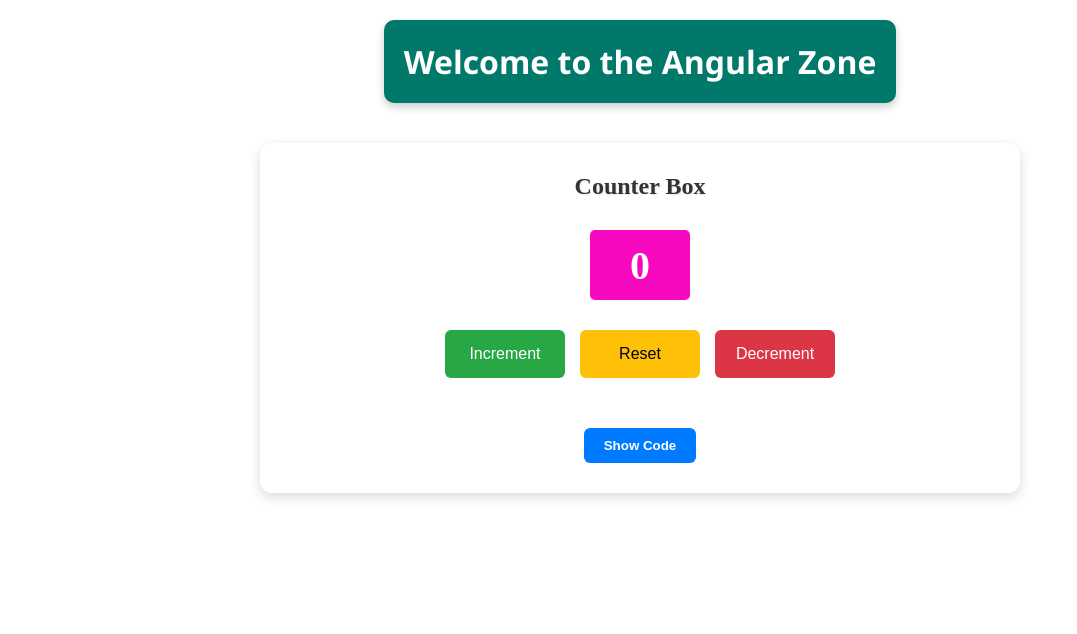
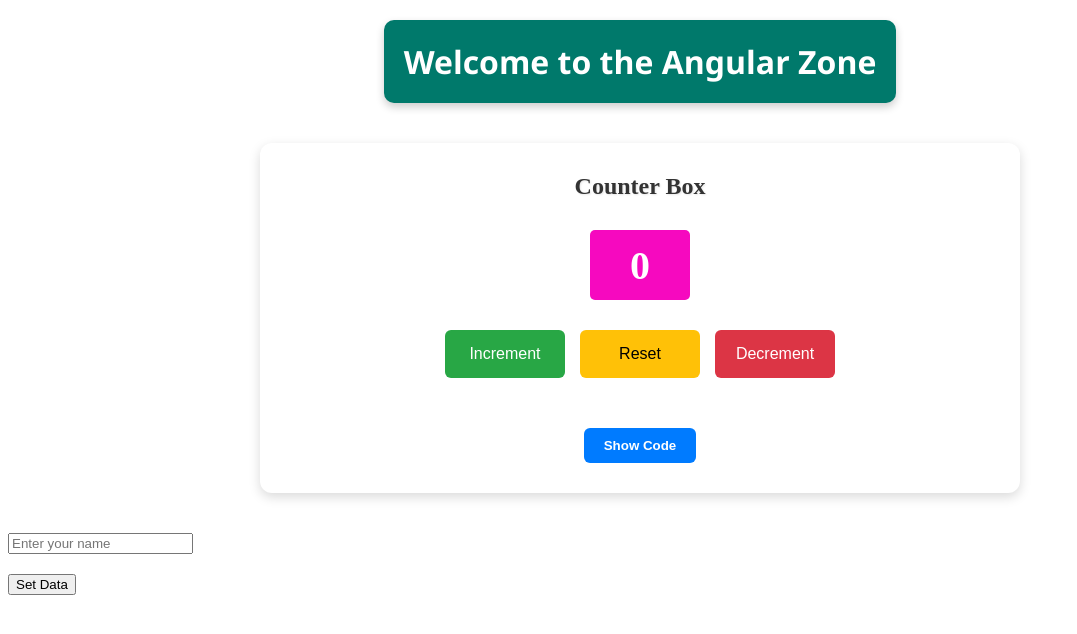
Before and after one commit to thewisdomgupta/angular_zone, an Angular app: page / in a window 1280 px wide. Shown: the top 634 px of the page, without its empty margins (0-1077 px from the left). Built offline with nearby package versions, Linux system fonts and the light colour scheme.

Commit message:
get set comp

```diff
--- a/src/app/app.component.html
+++ b/src/app/app.component.html
@@ -1,2 +1,5 @@
 <h1 class="wlcm">Welcome to the Angular Zone</h1>
 <app-increment></app-increment>
+<div>
+    <app-form></app-form>
+</div>
--- a/src/app/app.component.ts
+++ b/src/app/app.component.ts
@@ -1,9 +1,10 @@
 import { Component } from '@angular/core';
 import { IncrementComponent } from './increment/increment.component';
+import { FormComponent } from './form/form.component';
 
 @Component({
   selector: 'app-root',
-  imports: [IncrementComponent],
+  imports: [IncrementComponent, FormComponent],
   templateUrl: './app.component.html',
   styleUrl: './app.component.css'
 })
--- /dev/null
+++ b/src/app/form/form.component.html
@@ -0,0 +1,4 @@
+<input type="text" formControlName="name" value={{name}} placeholder="Enter your name" (input)="getData($event)">
+<br>
+<h2>{{name}}</h2>
+<button (click)="setData()">Set Data</button>
--- /dev/null
+++ b/src/app/form/form.component.ts
@@ -0,0 +1,21 @@
+import { Component } from '@angular/core';
+
+@Component({
+  selector: 'app-form',
+  imports: [],
+  templateUrl: './form.component.html',
+  styleUrl: './form.component.css',
+  preserveWhitespaces: true
+})
+export class FormComponent {
+  name = "";
+
+  setData(){
+    this.name = 'John Doe';
+  }
+
+  getData(event: Event){
+    this.name= (event.target as HTMLInputElement).value;
+  }
+
+}
```
Also changed, not shown: src/app/form/form.component.css (added), 1 other file (tests, documents, lock files or other folders).
